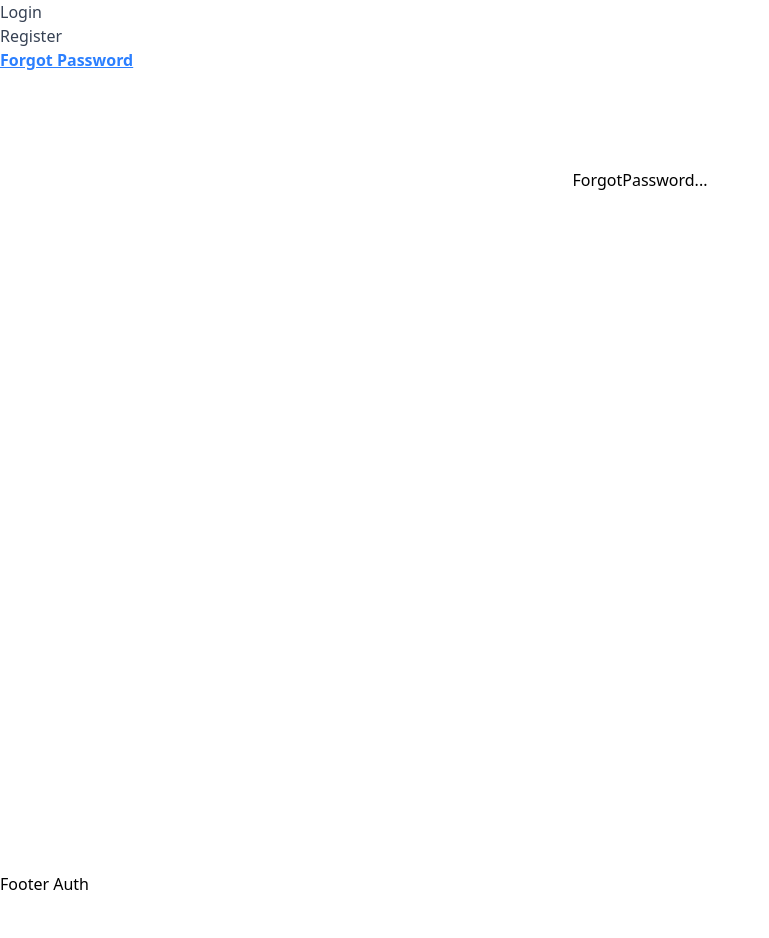
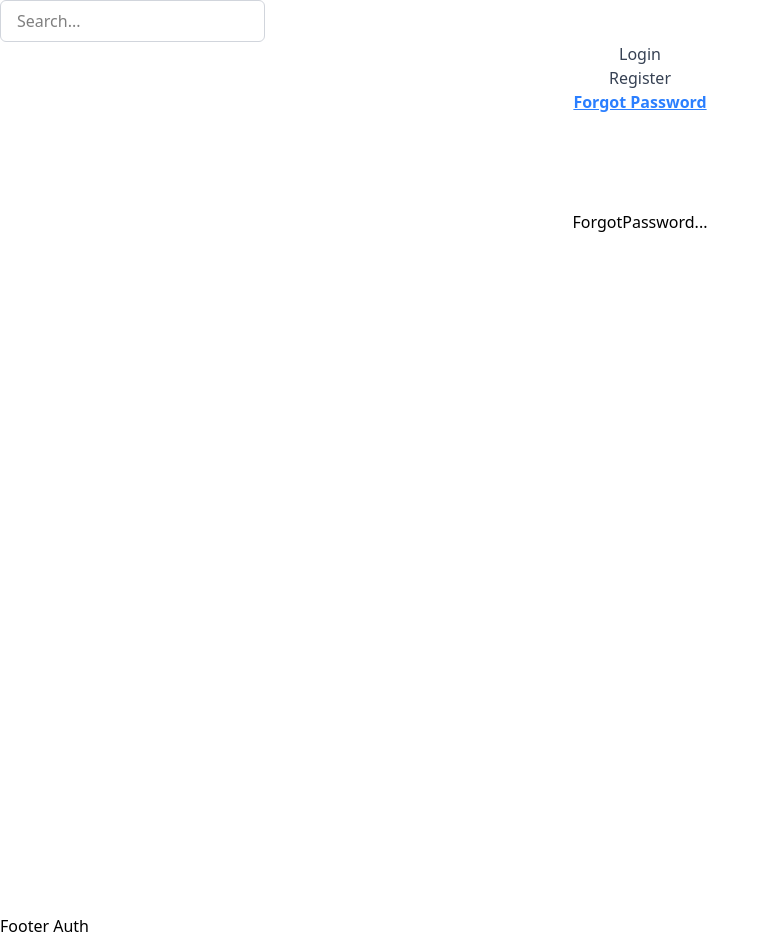
Before and after one commit to WitchKing2003/nextJS-15, a Next.js app: page /forgot-password in a window 1280 px wide. Shown: the whole page, without its empty margins (0-769 px from the left). Before the commit the page ends 896 px from the top, so only its background shows below. Built offline with nearby package versions, Linux system fonts and the light colour scheme.

Commit message:
Day 6: Templates + layouts

```diff
--- a/app/(auth)/layout.tsx
+++ b/app/(auth)/layout.tsx
@@ -2,6 +2,7 @@
 
 import Link from "next/link";
 import { usePathname } from "next/navigation";
+import { useState } from "react";
 
 export default function AuthLayout({
   children,
@@ -14,9 +15,19 @@ export default function AuthLayout({
     { href: "/forgot-password", label: "Forgot Password" },
   ];
   const pathname = usePathname();
+  const [input, setInput] = useState("");
   return (
     <html lang="en">
       <body>
+        <div className="">
+          <input
+            type="text"
+            placeholder="Search..."
+            value={input}
+            onChange={(e) => setInput(e.target.value)}
+            className="border border-gray-300 rounded-md px-4 py-2 focus:outline-none focus:ring-2 focus:ring-blue-500"
+          />
+        </div>
         <div className="">
           {navLinks.map((link) => {
             const isAuthPage =
@@ -24,13 +35,17 @@ export default function AuthLayout({
               (pathname.startsWith(link.href) && link.href !== "/");
 
             return (
+              <>
+                <div className="flex items-center justify-center">
                   <Link
-                className={`flex ${isAuthPage ? "underline text-blue-500 font-bold" : "text-gray-700 hover:bg-gray-200"}`}
+                    className={` ${isAuthPage ? "underline text-blue-500 font-bold" : "text-gray-700 hover:bg-gray-200"}`}
                     key={link.href}
                     href={link.href}
                   >
                     {link.label}
                   </Link>
+                </div>
+              </>
             );
           })}
         </div>
```
Lines whose indentation alone changed are shown as unchanged.
